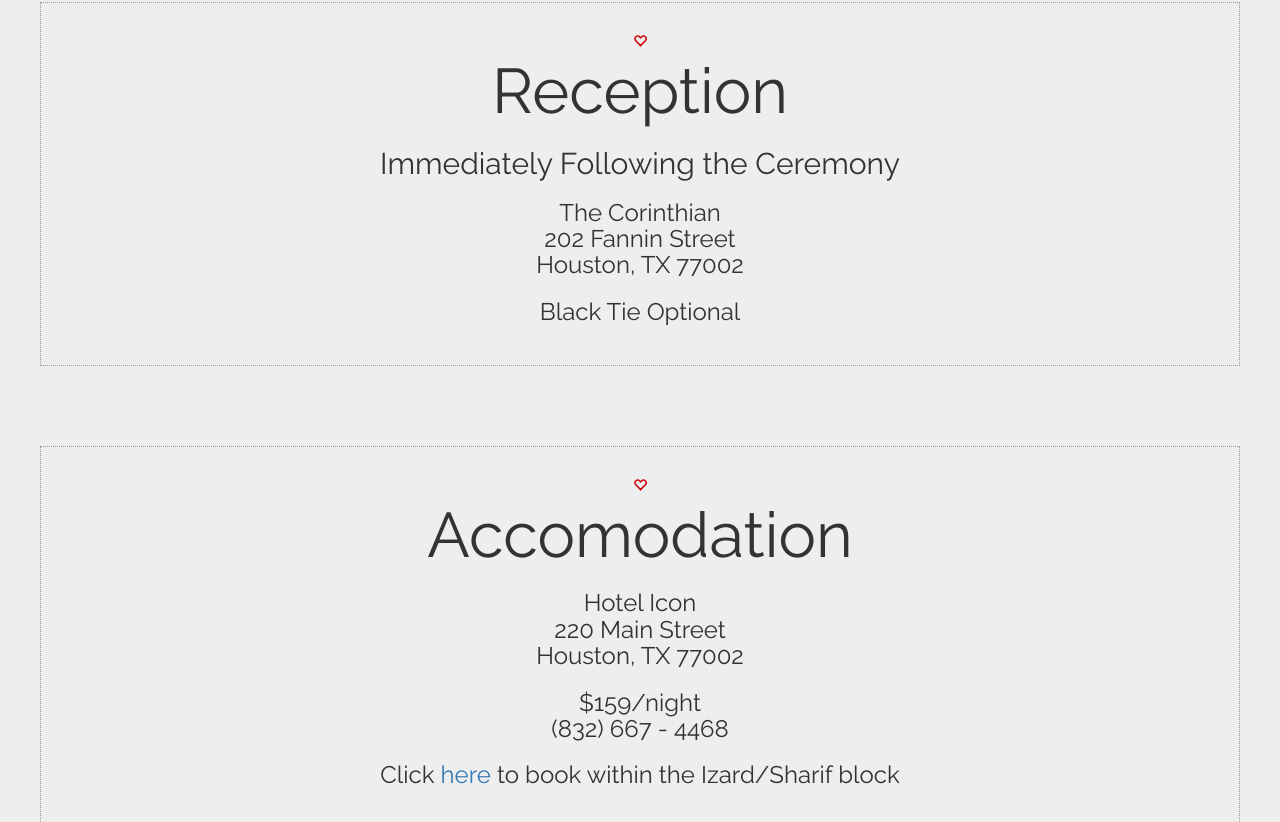
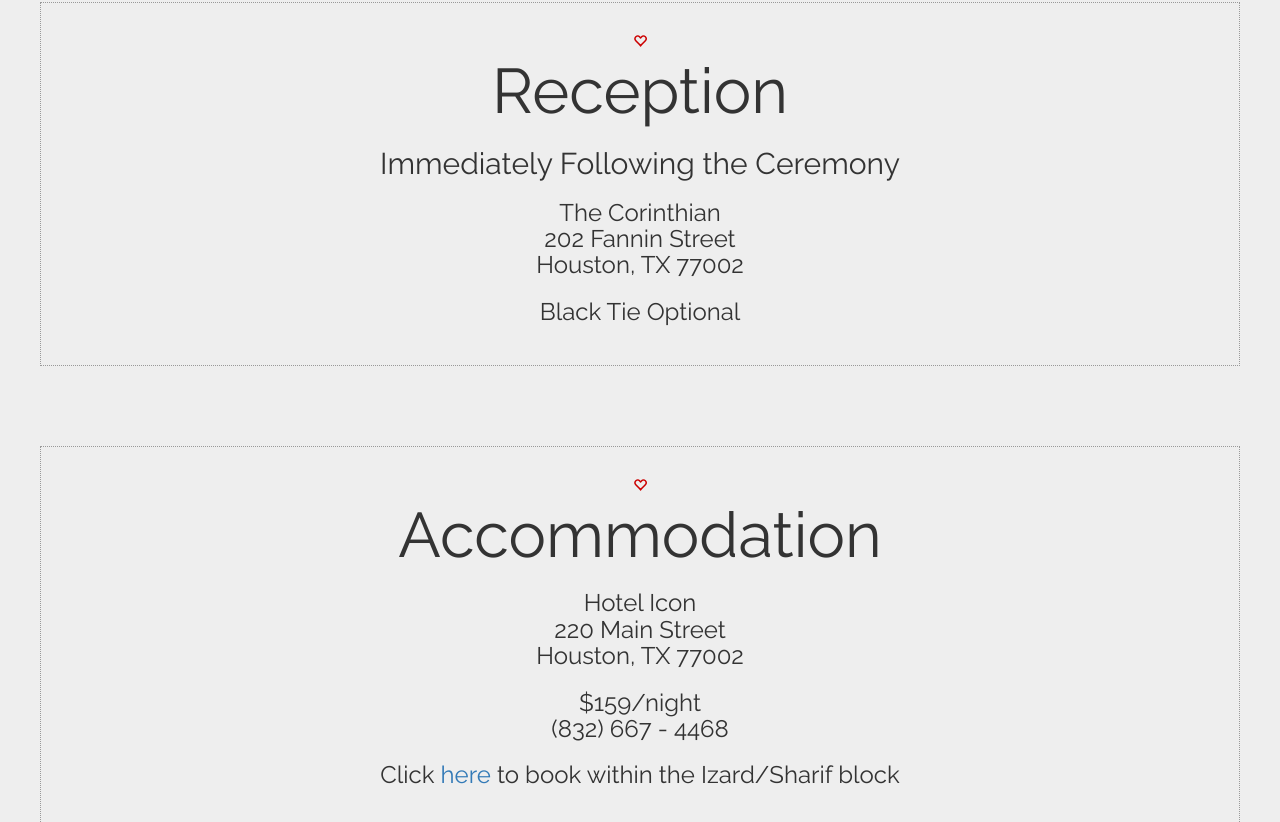
Before and after one commit to sarasharif/wedding, a website: page public/details.html in a window 1280 px wide. Shown: the part 1014-1836 px from the top of the page. Drawn offline with nearby package versions, Linux system fonts and the light colour scheme.

Commit message:
there are TWO ms in accommodation

```diff
--- a/public/details.html
+++ b/public/details.html
@@ -73,10 +73,10 @@
         <h3>Black Tie Optional</h3>
         </div>
       </div>
-      <div class="jumbotron details accomodation">
+      <div class="jumbotron details accommodation">
         <div>
         <span class="glyphicon glyphicon-heart-empty" aria-hidden="true"></span>
-        <h1>Accomodation</h1>
+        <h1>Accommodation</h1>
         <h3>Hotel Icon</br>
             220 Main Street</br>
             Houston, TX 77002 </br></h3>
```
